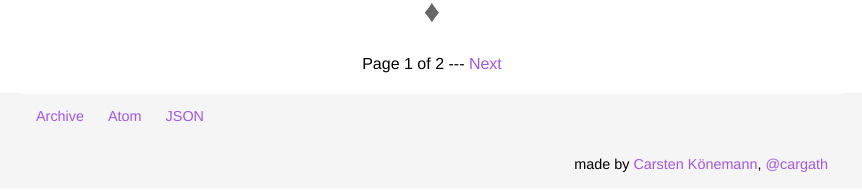
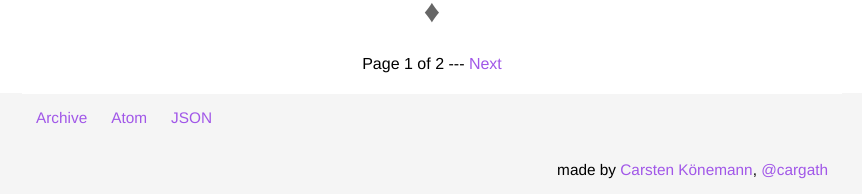
Before and after one commit to cargath/cargath.github.io, a Jekyll site: the page built from index.html, in a window 1280 px wide. Shown: the part 4786-4980 px from the top of the page, without its empty margins (208-1070 px from the left). Built offline with Jekyll 4.4.1, drawn with Linux system fonts in a browser that asks for light colours; the list of posts is cut into pages by our own code.

Commit message:
Add meta tag to make it actually look like in Safari responsive design mode

```diff
--- a/_layouts/default.html
+++ b/_layouts/default.html
@@ -2,6 +2,8 @@
 <html>
     <head>
         <meta charset="utf-8">
+        <!-- so it actually looks like in Safari responsive design mode -->
+        <meta name="viewport" content="width=device-width" />
         <title>{{ page.title }}</title>
         <!-- link to main stylesheet -->
         <link rel="stylesheet" type="text/css" href="/css/main.css">
--- a/css/main.css
+++ b/css/main.css
@@ -117,7 +117,7 @@
  */
 
 footer {
-    font-size: 0.75em;
+    font-size: 80%;
     margin-top: -40px;
 }
 
```
